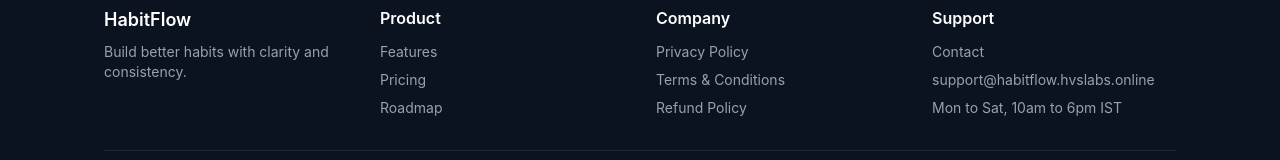
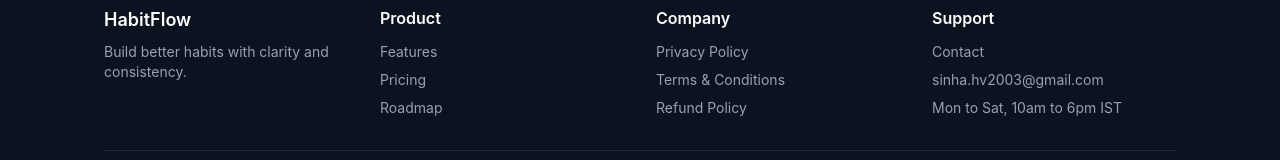
Before and after one commit to Harshvs2003/Habit_Flow, a React (Vite) app in the folder client/: page / in a window 1280 px wide. Shown: the part 1602-1762 px from the top of the page. Built offline with nearby package versions, Linux system fonts and the light colour scheme; no server answers.

Commit message:
landing_changes

```diff
--- a/client/src/pages/Landing.tsx
+++ b/client/src/pages/Landing.tsx
@@ -248,7 +248,7 @@ const Landing = () => {
                     Contact
                   </Link>
                 </li>
-                <li>support@habitflow.hvslabs.online</li>
+                <li>sinha.hv2003@gmail.com</li>
                 <li>Mon to Sat, 10am to 6pm IST</li>
               </ul>
             </div>
```
